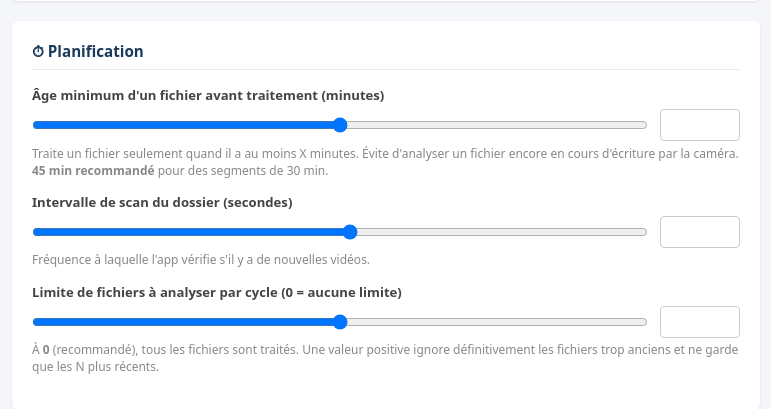
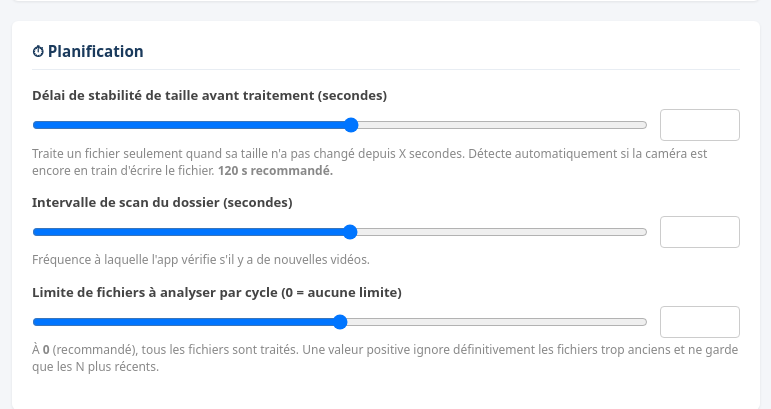
Before and after one commit to Mathiaspayet/comptage-vehicules, a Python web app: template src/templates/config.html in a window 1280 px wide. Shown: the part 429-838 px from the top of the page, without its empty margins (254-1025 px from the left). Run offline with Jinja, Linux system fonts and the light colour scheme; the template is opened without the code that fills it, so the values that code supplies are empty.

Commit message:
refactor: supprime min_file_age_minutes, remplacé par file_stable_delay_seconds (#11)
La garde par âge n'est plus utile depuis l'adoption de la détection par
stabilité de taille. Suppression dans DEFAULTS, Config, config_editor et
l'interface de configuration — remplacée par le réglage file_stable_delay_seconds
(30–300 s, défaut 120 s).

https://claude.ai/code/session_015vANpAogEnXDxyFEL3HAxZ

Co-authored-by: Claude <noreply@anthropic.com>

```diff
--- a/src/config.py
+++ b/src/config.py
@@ -18,7 +18,6 @@ DEFAULTS = {
         "scan_interval_seconds": 60,
         "file_stable_delay_seconds": 120,
         "max_recent_files": 0,
-        "min_file_age_minutes": 45,
     },
     "motion_filter": {
         "sample_fps": 2,
@@ -124,10 +123,6 @@ class Config:
     def max_recent_files(self) -> int:
         """Max number of recent files to process per scan (0 = unlimited)."""
         return int(self.get("ingestion", "max_recent_files", default=0))
-
-    @property
-    def min_file_age_minutes(self) -> int:
-        return int(self.get("ingestion", "min_file_age_minutes", default=45))
 
     @property
     def motion_sample_fps(self) -> float:
--- a/src/config_editor.py
+++ b/src/config_editor.py
@@ -59,8 +59,8 @@ def create_config_blueprint(config: Config) -> Blueprint:
                 "timezone": data.get("timezone", "Europe/Paris").strip(),
                 "ingestion": {
                     "scan_interval_seconds": int(data.get("scan_interval_seconds", 60)),
+                    "file_stable_delay_seconds": int(data.get("file_stable_delay_seconds", 120)),
                     "max_recent_files": int(data.get("max_recent_files", 0)),
-                    "min_file_age_minutes": int(data.get("min_file_age_minutes", 45)),
                 },
                 "motion_filter": {
                     "sample_fps": float(data.get("motion_sample_fps", 2)),
--- a/src/templates/config.html
+++ b/src/templates/config.html
@@ -86,14 +86,14 @@
   <div class="card">
     <h2>⏱ Planification</h2>
     <div class="field">
-      <label for="min_file_age_minutes">Âge minimum d'un fichier avant traitement (minutes)</label>
+      <label for="file_stable_delay_seconds">Délai de stabilité de taille avant traitement (secondes)</label>
       <div class="range-row">
-        <input type="range" id="min_file_age_minutes_range" min="10" max="120" step="5"
-               oninput="sync('min_file_age_minutes', this.value)">
-        <input type="number" id="min_file_age_minutes" min="10" max="120"
-               oninput="sync('min_file_age_minutes_range', this.value)">
+        <input type="range" id="file_stable_delay_range" min="30" max="300" step="10"
+               oninput="sync('file_stable_delay_seconds', this.value)">
+        <input type="number" id="file_stable_delay_seconds" min="30" max="300"
+               oninput="sync('file_stable_delay_range', this.value)">
       </div>
-      <div class="hint">Traite un fichier seulement quand il a au moins X minutes. Évite d'analyser un fichier encore en cours d'écriture par la caméra. <strong>45 min recommandé</strong> pour des segments de 30 min.</div>
+      <div class="hint">Traite un fichier seulement quand sa taille n'a pas changé depuis X secondes. Détecte automatiquement si la caméra est encore en train d'écrire le fichier. <strong>120 s recommandé.</strong></div>
     </div>
     <div class="field">
       <label for="scan_interval_seconds">Intervalle de scan du dossier (secondes)</label>
@@ -338,8 +338,8 @@ async function loadConfig() {
   setVal('filename_datetime_format', data.filename_datetime_format);
   setVal('timezone', data.timezone);
 
-  setVal('min_file_age_minutes',       data.ingestion?.min_file_age_minutes);
-  setVal('min_file_age_minutes_range', data.ingestion?.min_file_age_minutes);
+  setVal('file_stable_delay_seconds', data.ingestion?.file_stable_delay_seconds);
+  setVal('file_stable_delay_range',   data.ingestion?.file_stable_delay_seconds);
   setVal('scan_interval_seconds',      data.ingestion?.scan_interval_seconds);
   setVal('scan_interval_range',        data.ingestion?.scan_interval_seconds);
   setVal('max_recent_files',           data.ingestion?.max_recent_files);
@@ -391,7 +391,7 @@ async function saveConfig() {
     video_folder:             '/video',
     filename_datetime_format: document.getElementById('filename_datetime_format').value,
     timezone:                 document.getElementById('timezone').value,
-    min_file_age_minutes:     document.getElementById('min_file_age_minutes').value,
+    file_stable_delay_seconds: document.getElementById('file_stable_delay_seconds').value,
     scan_interval_seconds:    document.getElementById('scan_interval_seconds').value,
     max_recent_files:         document.getElementById('max_recent_files').value,
     motion_sample_fps:        document.getElementById('motion_sample_fps').value,
```
